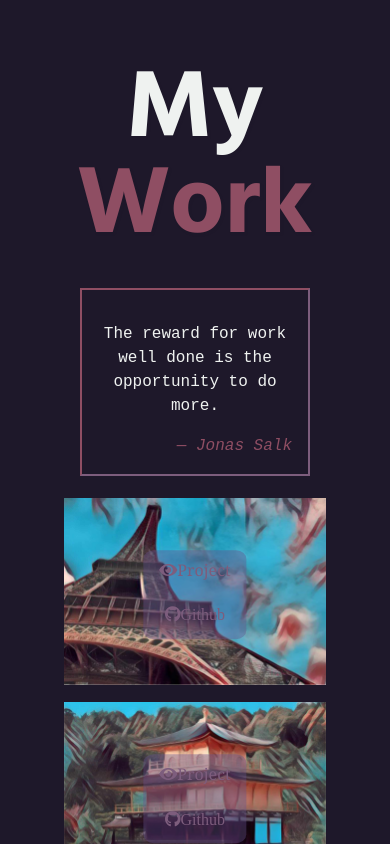
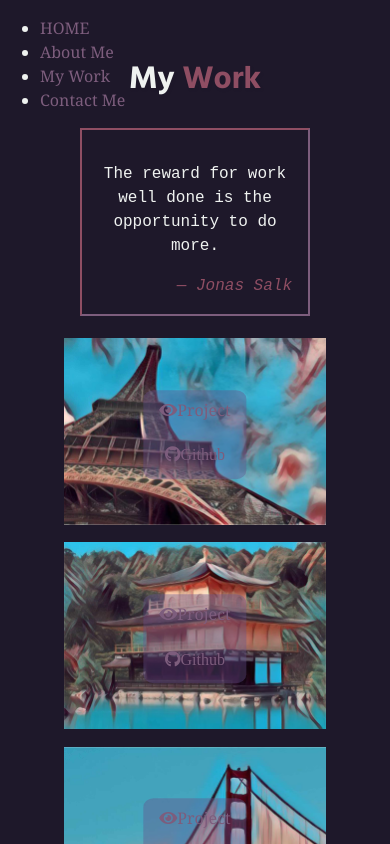
Before and after one commit to itsjan/Front-end, a website: page coursework/final-project/dist/work.html in a window 390 px wide. Shown: the top 844 px of the page. Drawn offline with Linux system fonts and the light colour scheme.

Commit message:
refactor headings
Remove redunant "lg-heading" and "sm-heading" classes to make cscc more maintainable

```diff
--- a/coursework/final-project/scss/_hero-image.scss
+++ b/coursework/final-project/scss/_hero-image.scss
@@ -19,14 +19,21 @@ html {
   background-repeat: no-repeat;
   background-size: cover;
   position: relative;
+
+  top: 2rem;
 }
 
 /* Place text in the middle of the image */
 .hero-text {
+  margin-top: 5rem;
   text-align: center;
   position: absolute;
   top: 50%;
   left: 50%;
   transform: translate(-50%, -50%);
   color: white;
+
+  h1 {
+    font-size: 3rem;
+  }
 }
--- a/coursework/final-project/scss/_mobile.scss
+++ b/coursework/final-project/scss/_mobile.scss
@@ -17,42 +17,11 @@
   main {
     align-items: center;
     text-align: center;
-
-    .lg-heading {
-      line-height: 1;
-      margin-bottom: 1rem;
-    }
-  }
-  ul.menu-nav,
-  div.menu-branding {
-    float: none;
-    width: 100%;
-    min-height: 0;
-
-    &.show {
-      transform: translate3d(0, 0, 0);
-    }
   }
 
-  .menu {
-    .nav-link {
-      font-size: 2rem;
-      font-weight: 100;
-    }
-  }
-  .menu-nav {
-    height: 75vh;
-    transform: translate3d(-100%, 0, 0);
-  }
-
-  .menu-branding {
-    height: 25vh;
-    transform: translate3d(100%, 0, 0);
-    .portrait {
-      width: 130px;
-      height: 130px;
-      border-radius: 50%;
-    }
+  h1 {
+    line-height: 1;
+    margin-bottom: 1rem;
   }
 
   .about-info {
@@ -73,11 +42,8 @@
 
 // Smartphones
 @include mediaSm {
-  main#home h1 {
-    margin-top: 10vh;
-  }
   h1 {
-    font-size: 4rem;
+    font-size: 2rem;
   }
   h2 {
     font-size: 1.25rem;
--- a/coursework/final-project/scss/_topnav.scss
+++ b/coursework/final-project/scss/_topnav.scss
@@ -3,6 +3,7 @@
 .topnav {
   background-color: $background-color;
   overflow: hidden;
+  height: 2 rem;
 }
 
 /* Style the links inside the navigation bar */
@@ -13,7 +14,7 @@
   text-align: center;
   padding: 14px 16px;
   text-decoration: none;
-  font-size: 17px;
+  font-size: 1.5rem;
 }
 
 /* Change the color of links on hover */
--- a/coursework/final-project/scss/main.scss
+++ b/coursework/final-project/scss/main.scss
@@ -24,16 +24,6 @@ h3 {
   font-weight: 400;
   /*           x   y   blur color */
   text-shadow: 1.5px 2px 1.5px $dark-shades-color;
-
-  &.lg-heading {
-    font-size: 6rem;
-    color: $light-shades-color;
-  }
-
-  &.sm-heading {
-    margin-bottom: 2rem;
-    padding: 0.2rem 1rem;
-  }
 }
 
 h1 {
```
Also changed, not shown: coursework/final-project/dist/about.html, coursework/final-project/dist/contact.html, coursework/final-project/dist/css/main.css, coursework/final-project/dist/index.html, coursework/final-project/dist/work.html.
